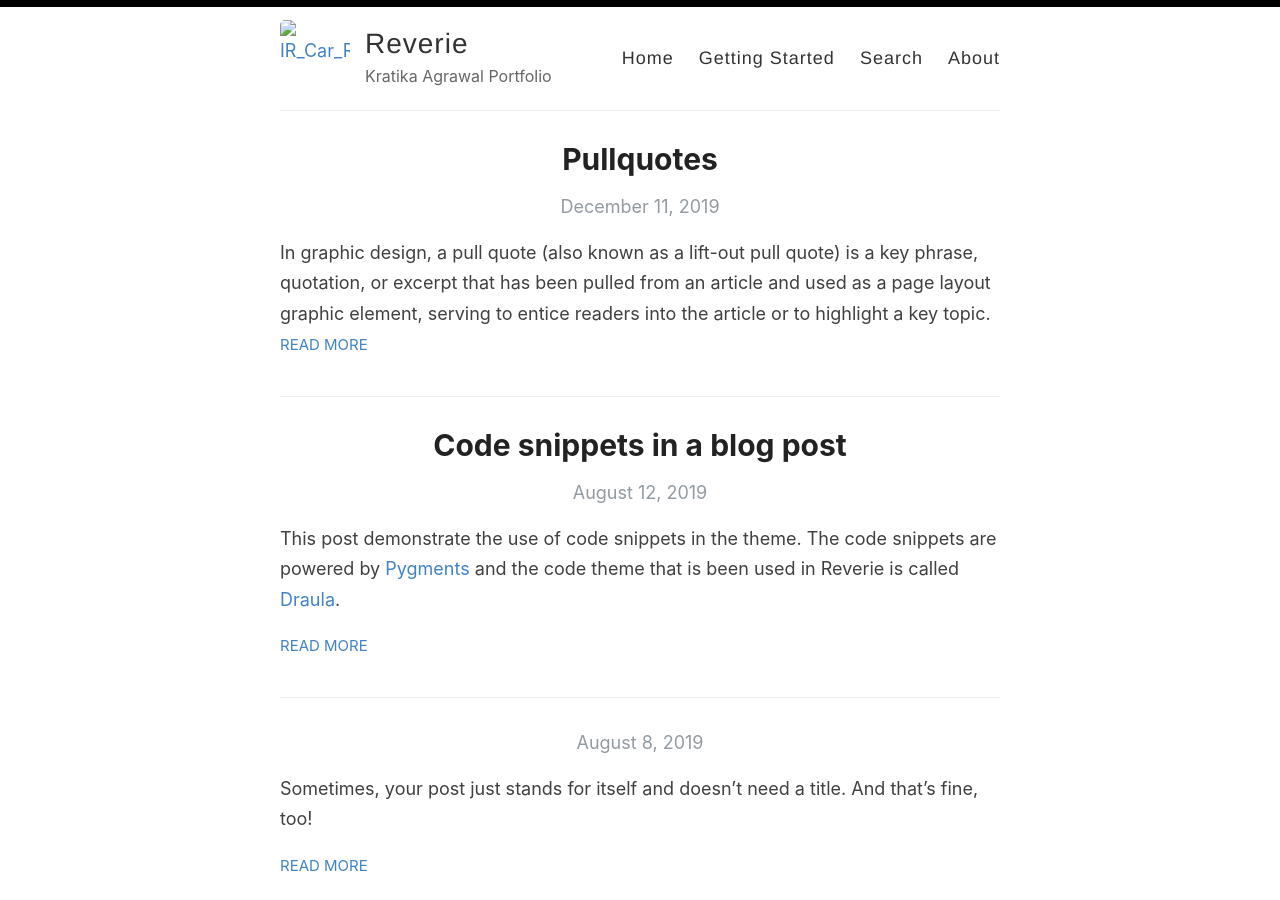
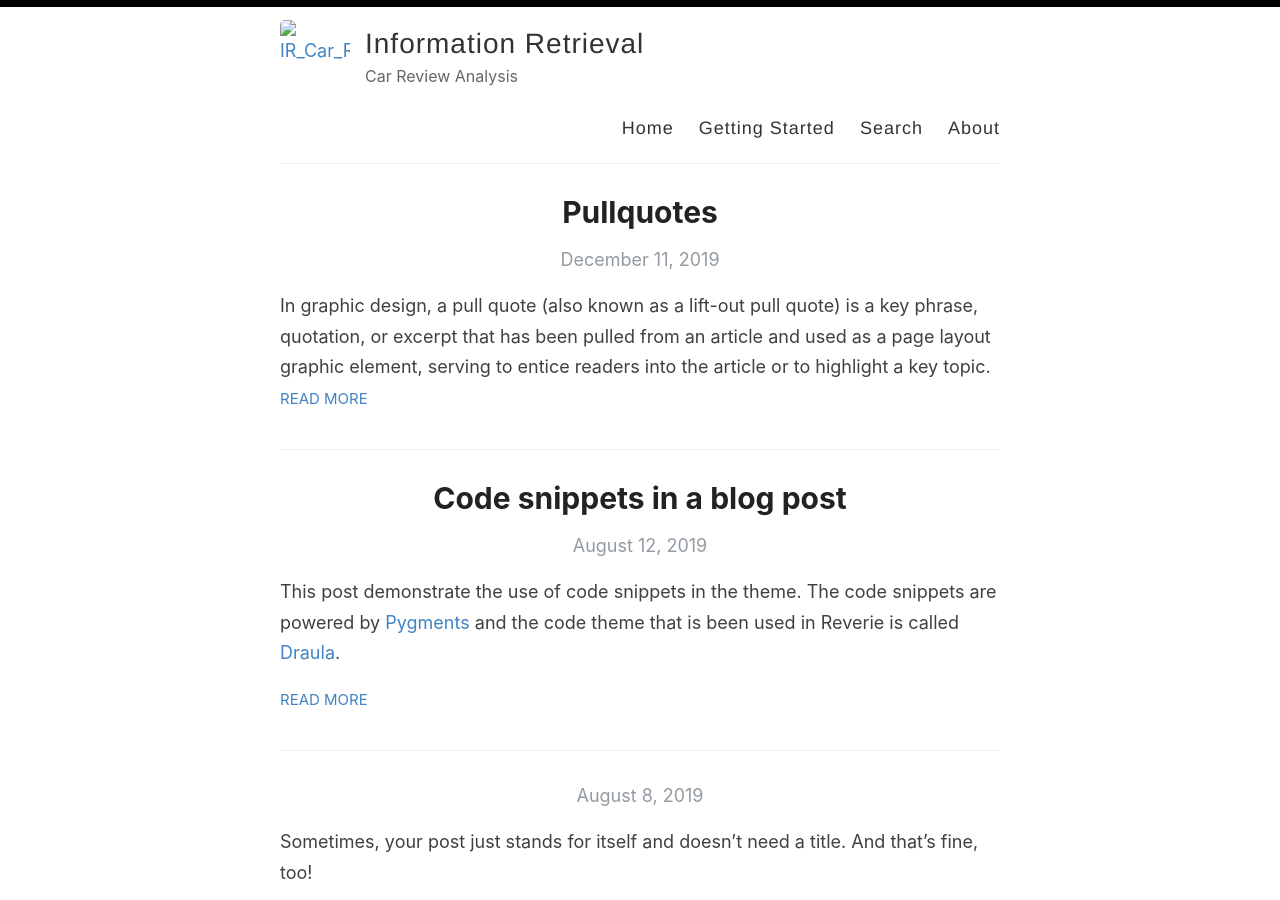
Before and after one commit to kratika1008/IR_Car_Review_Analysis, a Jekyll site: the page built from index.html, in a window 1280 px wide and 900 px high. Built offline with Jekyll 4.4.1, drawn with Linux system fonts in a browser that asks for light colours; the list of posts is cut into pages by our own code.

Commit message:
Update _config.yml

```diff
--- a/_config.yml
+++ b/_config.yml
@@ -3,13 +3,13 @@
 #
 
 # Name of your site (displayed in the header)
-name: Reverie
+name: Information Retrieval
 
 # Name of the author
 author: Kratika Agrawal
 
 # Short bio or description (displayed in the header)
-description: Kratika Agrawal Portfolio
+description: Car Review Analysis
 
 # URL of your avatar or profile pic (you could use your GitHub profile pic)
 avatar:
```
